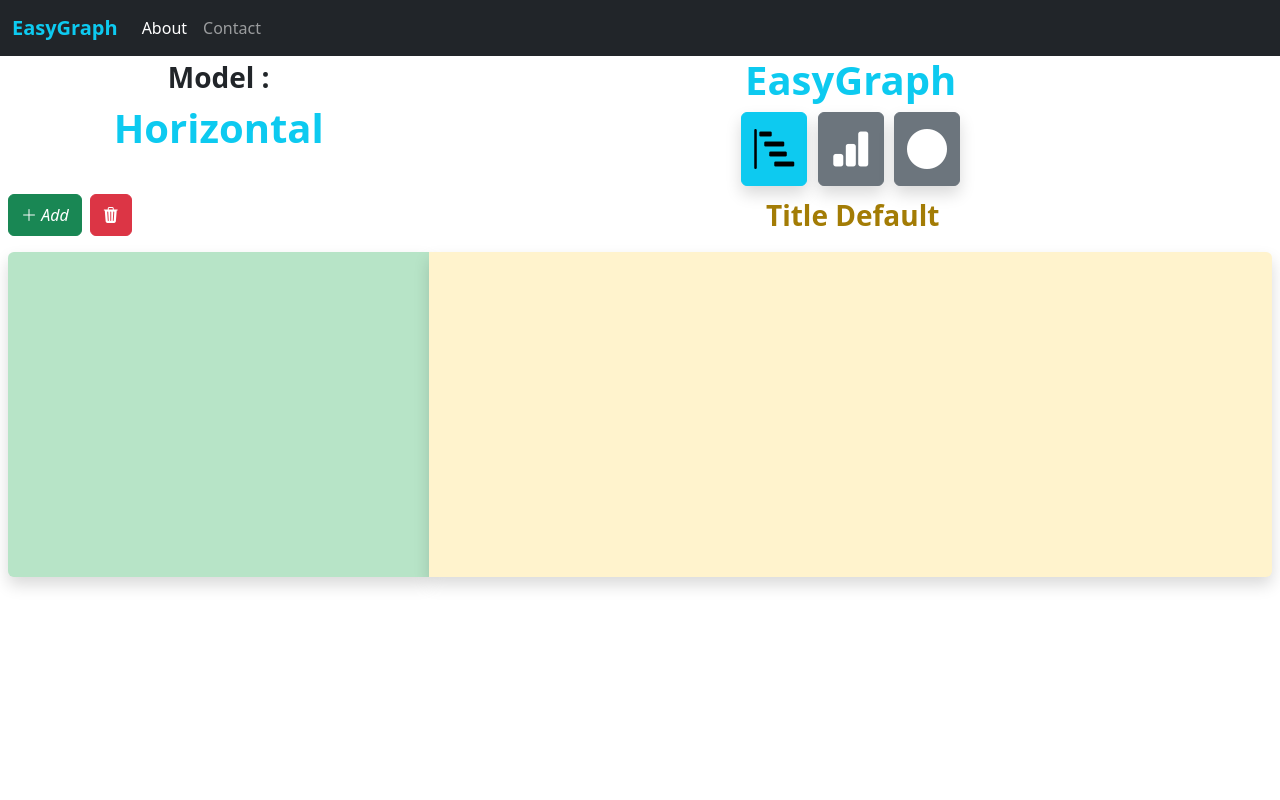
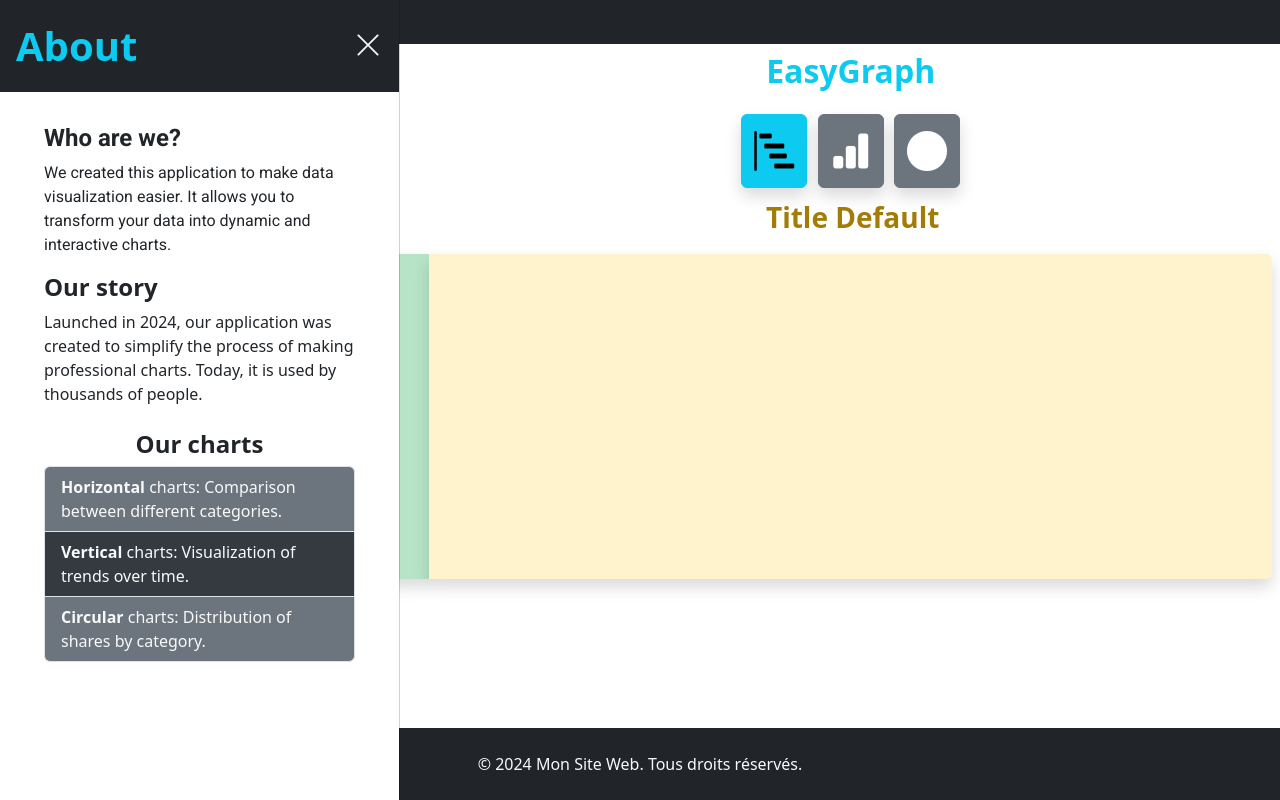
Before and after one commit to thonino/easygraph, a plain HTML site: page index.html in a window 1280 px wide. Both pictures are taken after a click on the link "About". Drawn offline with nearby package versions, Linux system fonts and the light colour scheme; a web font is replaced by a local one.

Commit message:
i fixed item's position

```diff
--- a/index.html
+++ b/index.html
@@ -4,6 +4,12 @@
     <meta charset="UTF-8">
     <meta name="viewport" content="width=device-width, initial-scale=1.0">
     <title>EasyGraph</title>
+      <!-- google fonts -->
+      <link rel="preconnect" href="https://fonts.googleapis.com">
+      <link rel="preconnect" href="https://fonts.gstatic.com" crossorigin>
+      <link href="https://fonts.googleapis.com/css2?family=Playwrite+AU+VIC:wght@100..400&display=swap" rel="stylesheet">
+      <link href="https://fonts.googleapis.com/css2?family=Roboto:ital,wght@0,100;0,300;0,400;0,500;0,700;0,900;1,100;1,300;1,400;1,500;1,700;1,900&display=swap" rel="stylesheet">
+      <!-- bootstrap -->
       <link rel="stylesheet" href="style.css">
       <link rel="stylesheet" href="https://cdn.jsdelivr.net/npm/bootstrap-icons@1.11.3/font/bootstrap-icons.min.css">
       <link href="https://cdn.jsdelivr.net/npm/bootstrap@5.3.3/dist/css/bootstrap.min.css" rel="stylesheet" integrity="sha384-QWTKZyjpPEjISv5WaRU9OFeRpok6YctnYmDr5pNlyT2bRjXh0JMhjY6hW+ALEwIH" crossorigin="anonymous">
@@ -14,30 +20,50 @@
   </head>
   <body>
     <!-- Nav -->
-    <nav class="navbar navbar-expand-sm navbar-dark bg-dark">
+    <nav class="navbar navbar-expand-sm navbar-dark bg-dark m-0 p-0 pt-1">
       <div class="container-fluid">
-        <a class="navbar-brand text-info fw-bold" href="#">EasyGraph</a>
+        <a class="navbar-brand fs-6 fw-bold text-info" href="#">
+          <img
+            src="/logo.png"
+            width="25px"
+            height="25px"
+            style="margin-top:-15px;"
+          >
+          <span class="ms-1">
+            EasyGraph
+          </span>
+        </a>
         <button class="navbar-toggler" type="button" data-bs-toggle="collapse" data-bs-target="#navbarNavAltMarkup"
           aria-controls="navbarNavAltMarkup" aria-expanded="false" aria-label="Toggle navigation">
           <span class="navbar-toggler-icon"></span>
         </button>
         <div class="collapse navbar-collapse" id="navbarNavAltMarkup">
           <div class="navbar-nav">
-            <a class="nav-link active" aria-current="page" href="#">About</a>
-            <a class="nav-link" href="#">Contact</a>
+            <a
+              class="nav-link active"
+              type="button"
+              data-bs-toggle="offcanvas"
+              data-bs-target="#offcanvasScrolling"
+              aria-controls="offcanvasScrolling"
+            >
+              About
+            </a>
+            <a class="nav-link disabled" href="#">Contact</a>
           </div>
         </div>
       </div>
     </nav>
 
-    <div class="d-flex  px-2">
+    <div class="d-flex px-2">
       <!-- Title -->
-      <div class="col-4 d-flex flex-column align-items-center ">
+      <div id="modelTarget" class="col-4 d-flex flex-column align-items-center">
         <p class="fs-3 fw-bold m-0">Model :</p>
         <p id="toolChoice" class="fs-1 fw-bold text-info m-0">Horizontal</p>
       </div>
         <div class="text-center col-8">                                     <!-- here -->
-          <h1 class="fw-bold text-info " id="title">EasyGraph</h1>
+          <h1 class="fs-2 fw-bold text-info mb-4 mt-2" id="title">
+            EasyGraph
+          </h1>
           <!-- Models -->
         <div class="fs-1 text-secondary gap-2  mb-0">
           <button id="graph-1-btn" class="btn btn-info shadow">
@@ -89,9 +115,9 @@
     </div>
 
     <!-- Add form-->
-    <div id="addTarget" class="hidden mb-2 ">
+    <div id="addTarget" class="mb-2 hidden"><!-- class : hidden -->
       <div class="d-flex justify-content-center">
-        <button id="addClose" class="btn "> <!-- close btn -->
+        <button id="addClose" class="btn p-0"> <!-- close btn -->
           <i class="bi bi-x-lg fs-4"> </i>
         </button>
       </div>
@@ -123,8 +149,8 @@
 
     <!-- Edit form -->
     <div id="editTarget" class="hidden mb-2 "> <!--hidden -->
-      <div class="d-flex justify-content-center ">
-        <button id="editClose" class="btn  fw-bold d-flex"> <!-- edit btn -->
+      <div class="d-flex justify-content-center">
+        <button id="editClose" class="btn fw-bold d-flex"> <!-- edit btn -->
           <i class="bi bi-x-lg fs-4"> </i>
         </button>
       </div>
@@ -162,14 +188,14 @@
     <div class="">
       <div id="dataJson" class="d-flex px-0 mx-2 ">
         <!-- Items -->
-        <div class="bg-success-light shadow rounded-start p-2 col-4">
-          <div v-for="data in datas" :key="data.id" class="d-flex my-2 h-20">
+        <div class="d-flex flex-column justify-content-center bg-success-light shadow rounded-start col-4 ps-2">
+          <div v-for="data in datas" :key="data.id" class="d-flex my-1 h-20">
             <div class="hidden deleteBtnTarget"> <!-- delete btn-->
               <button :id="'deleteItem-' + data.id" class="btn btn-lg mx-2 p-0 mt-fix-6">
                 <i class="bi bi-dash-circle-fill text-danger"></i>
               </button>
             </div>
-            <span :id="'item-' + data.id" class="d-flex itemContainer pointer ">
+            <span :id="'item-' + data.id" class="d-flex itemContainer pointer">
               <div :id="'pick-'+data.id" :class="[data.color, 'rounded', 'w-20']"></div>
               <div :id="'row-'+data.id" class="d-flex text-secondary mt-fix-4">
                 <p :id="'value-'+data.id" class="fw-bold  mx-2">{{ data.value }}</p>
@@ -195,7 +221,7 @@
           <!-- Graphs 2 -->
           <div id="graph-2-target" class="d-none col-8">
               <div class="d-flex justify-content-center gap-2 reverseDiv h-300 px-2">
-                <div v-for="data in datas" :key="data.id" class="gap-2 p-0  w-30">
+                <div v-for="data in datas" :key="data.id" class="gap-2 p-0 pt-1  w-30">
                   <div
                     :id="'graph-' + data.id"
                     :class="[data.color, 'rounded-bottom']"
@@ -258,5 +284,80 @@
         </i></button>
       </div>
     </div>
+
+    <!-- Footer -->
+    <footer class="container-fluid position-fixed bottom-0  p-0">
+      <div class="bg-dark text-light contaziner-fluid text-center p-4">
+        <p class="mb-0">&copy; 2024 Mon Site Web. Tous droits réservés.</p>
+      </div>
+    </footer>
+
+<div
+  class="offcanvas offcanvas-start"
+  data-bs-scroll="true"
+  data-bs-backdrop="false"
+  tabindex="-1"
+  id="offcanvasScrolling"
+  aria-labelledby="offcanvasScrollingLabel"
+>
+<div class="justify-content-between offcanvas-header bg-dark">
+  <h5
+    class="offcanvas-title text-info fw-bold h1"
+    id="offcanvasScrollingLabel"
+  >
+    About
+  </h5>
+  <button
+    type="button"
+    class="btn btn-lg text-light  p-0"
+    data-bs-dismiss="offcanvas"
+    aria-label="Close"
+  >
+    <i class="bi bi-x-lg h3"></i>
+  </button>
+</div>
+<div class="offcanvas-body">
+  <div class="offcanvas-body">
+    <div class="container">
+      <div class="row">
+        <div class="col-12 ft-roboto">
+          <h4 class="fw-bold">Who are we?</h4>
+          <p>
+            We created this application to make data visualization easier.
+            It allows you to transform your data into dynamic and interactive charts.
+          </p>
+        </div>
+
+        <div class="col-12">
+          <h4 class="fw-bold">Our story</h4>
+          <p>
+            Launched in 2024, our application was created to simplify the process of making
+            professional charts. Today, it is used by thousands of people.
+          </p>
+        </div>
+
+        <div class="col-12">
+          <h4 class="fw-bold text-center mt-2">Our charts</h4>
+          <ul class="list-group">
+            <li class="list-group-item bg-secondary text-light">
+              <strong>Horizontal</strong> charts:
+              Comparison between different categories.
+            </li>
+            <li class="list-group-item bg-secondary-dark text-light">
+              <strong>Vertical</strong> charts:
+              Visualization of trends over time.
+            </li>
+            <li class="list-group-item bg-secondary  text-light">
+              <strong>Circular</strong> charts:
+              Distribution of shares by category.
+            </li>
+          </ul>
+        </div>
+      </div>
+
+    </div>
+  </div>
+</div>
+</div>
   </body>
 </html>
--- a/index.js
+++ b/index.js
@@ -241,7 +241,6 @@ function drawPieChart(canvasId) {
 // Appel de la fonction avec l'ID du canvas
 drawPieChart("graph-3-canvas");
 
-
 // Handle Title
 const titleText = document.getElementById('titleText');
 const titleInput = document.getElementById('titleInput');
--- a/style.css
+++ b/style.css
@@ -62,42 +62,55 @@
   align-items: center;
   min-height: 325px;
 }
+.cursor-default { cursor: default; }
+.cursor-pointer { cursor: pointer; }
+.underline { text-decoration: underline; }
+.undecored { text-decoration: none; }
+.ft-victoria {font-family: "Playwrite AU VIC", cursive;}
+.ft-roboto {
+  font-family: "Roboto", sans-serif;
+  font-weight: 400;
+  font-style: normal;
+}
 
-/* light */
+
+/* Light */
 .text-primary-light { color: #b3d7ff !important; }
-.text-secondary-light { color: #d6d8db !important; }
 .text-success-light { color: #b7e4c7 !important; }
 .text-danger-light { color: #f8d7da !important; }
 .text-warning-light { color: #fff3cd !important; }
 .text-info-light { color: #cfe9f7 !important; }
-.bg-primary-light, .bg-primary-light:hover { background-color: #b3d7ff !important; }
-.bg-secondary-light { background-color: #d6d8db !important; }
-.bg-success-light, .bg-success-light:hover { background-color: #b7e4c7 !important; }
-.bg-danger-light, .bg-danger-light:hover { background-color: #f8d7da !important; }
+.text-secondary-light { color: #d6d8db !important; }
+
+.bg-primary-light, .bg-primary-light:hover{ background-color: #b3d7ff !important; }
+.bg-success-light, .bg-success-light:hover{ background-color: #b7e4c7 !important; }
+.bg-danger-light, .bg-danger-light:hover{ background-color: #f8d7da !important; }
 .bg-warning-light, .bg-warning-light:hover { background-color: #fff3cd !important; }
-.bg-info-light, .bg-info-light:hover { background-color: #cfe9f7 !important; }
+.bg-info-light, .bg-info-light:hover{ background-color: #cfe9f7 !important; }
+.bg-secondary-light, .bg-secondary-light:hover { background-color: #d6d8db !important; }
 
-/* dark*/
+/* Dark */
 .text-primary-dark { color: #0a48b3 !important; }
-.text-secondary-dark { color: #343a40 !important; }
 .text-success-dark { color: #11623c !important; }
 .text-danger-dark { color: #9e1f2c !important; }
 .text-warning-dark { color: #a37c05 !important; }
 .text-info-dark { color: #086589 !important; }
+.text-secondary-dark { color: #343a40 !important; }
 .bg-primary-dark, .bg-primary-dark:hover { background-color: #0a48b3 !important; }
-.bg-secondary-dark { background-color: #343a40 !important; }
 .bg-success-dark, .bg-success-dark:hover { background-color: #11623c !important; }
 .bg-danger-dark, .bg-danger-dark:hover { background-color: #9e1f2c !important; }
 .bg-warning-dark { background-color: #a37c05 !important; }
 .bg-info-dark, .bg-info-dark:hover { background-color: #086589 !important; }
+.bg-secondary-dark { background-color: #343a40 !important; }
 
-/*
+/*  Bright
+
 Primary : #0d6efd
-Secondary : #6c757d
 Success : #198754
 Danger : #dc3545
 Warning : #ffc107
 Info : #0dcaf0
 Light : #f8f9fa
+Secondary : #6c757d
 Dark : #212529
 */
```
Also changed, not shown: logo.png (added).
